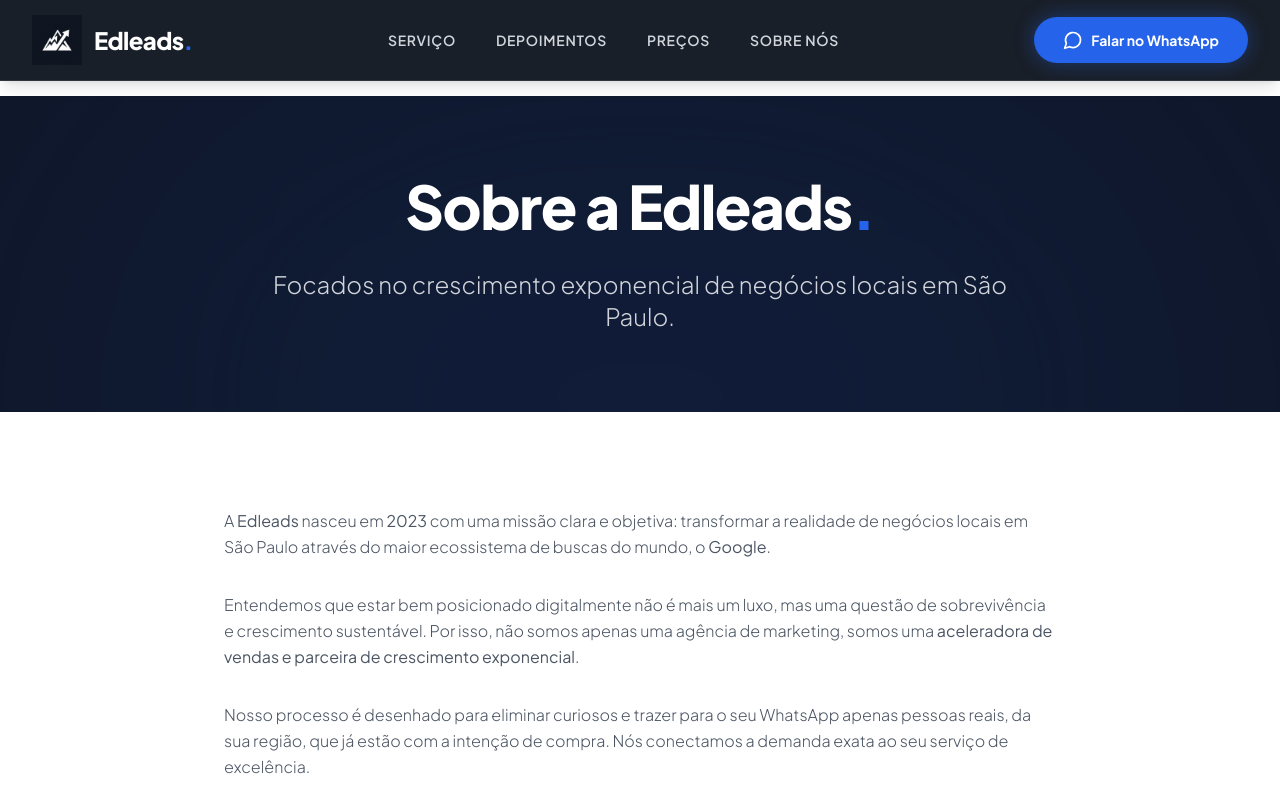
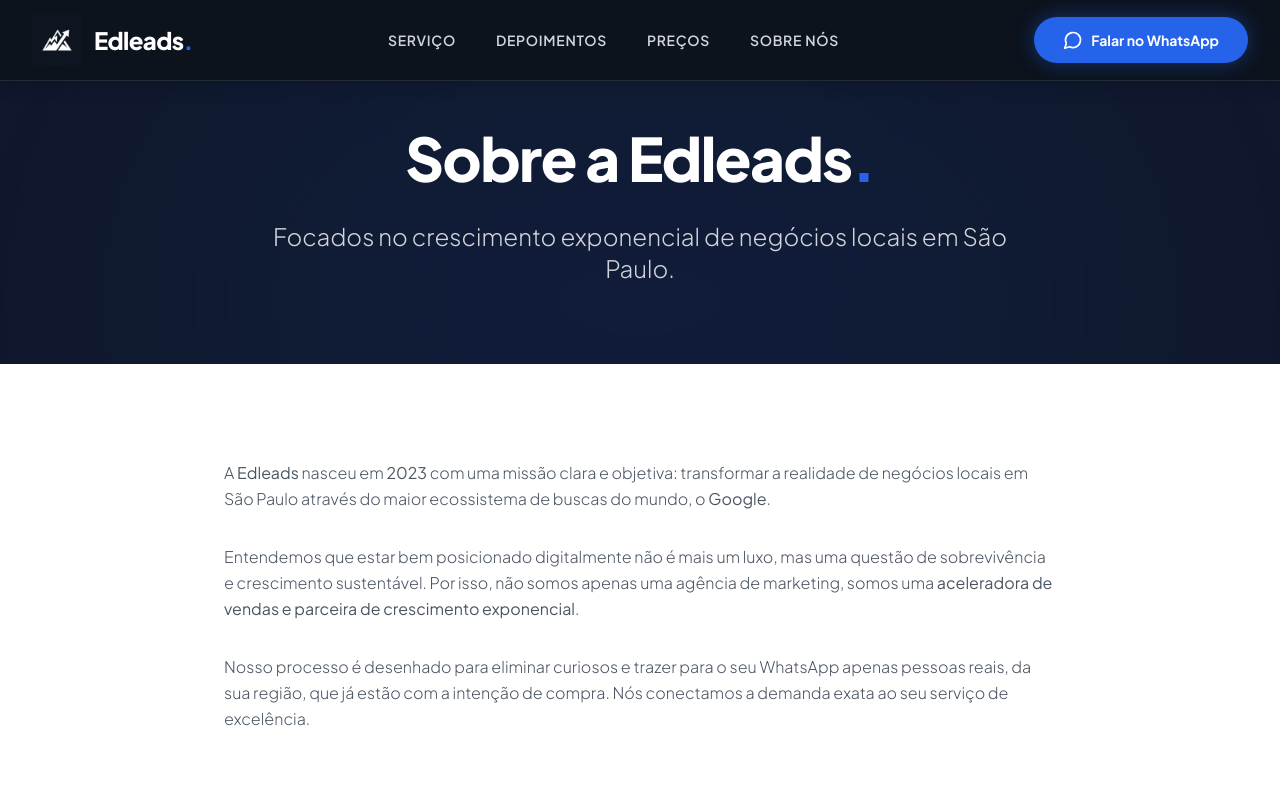
Before and after one commit to edgar-avila02/edleads, a React (Vite) app: page /sobre-nos in a window 1280 px wide. Shown: the top 800 px of the page. Built offline with nearby package versions, Linux system fonts and the light colour scheme.

Commit message:
fix: remove faixa branca acima do banner Sobre Nos

```diff
--- a/src/pages/SobreNosPage.tsx
+++ b/src/pages/SobreNosPage.tsx
@@ -3,9 +3,9 @@
 
 const SobreNosPage = () => {
   return (
-    <div className="pt-24 pb-16 min-h-screen bg-white">
+    <div className="min-h-screen bg-white">
       {/* Hero Section */}
-      <section className="py-20 relative overflow-hidden bg-corporate-dark text-white">
+      <section className="pt-32 pb-20 relative overflow-hidden bg-corporate-dark text-white">
         <div className="absolute top-0 left-1/2 -translate-x-1/2 w-full max-w-5xl h-[600px] bg-corporate-blueAccent/20 blur-[150px] rounded-full pointer-events-none opacity-40"></div>
         <div className="max-w-7xl mx-auto px-4 sm:px-6 lg:px-8 relative z-10 text-center">
           <motion.h1
```
